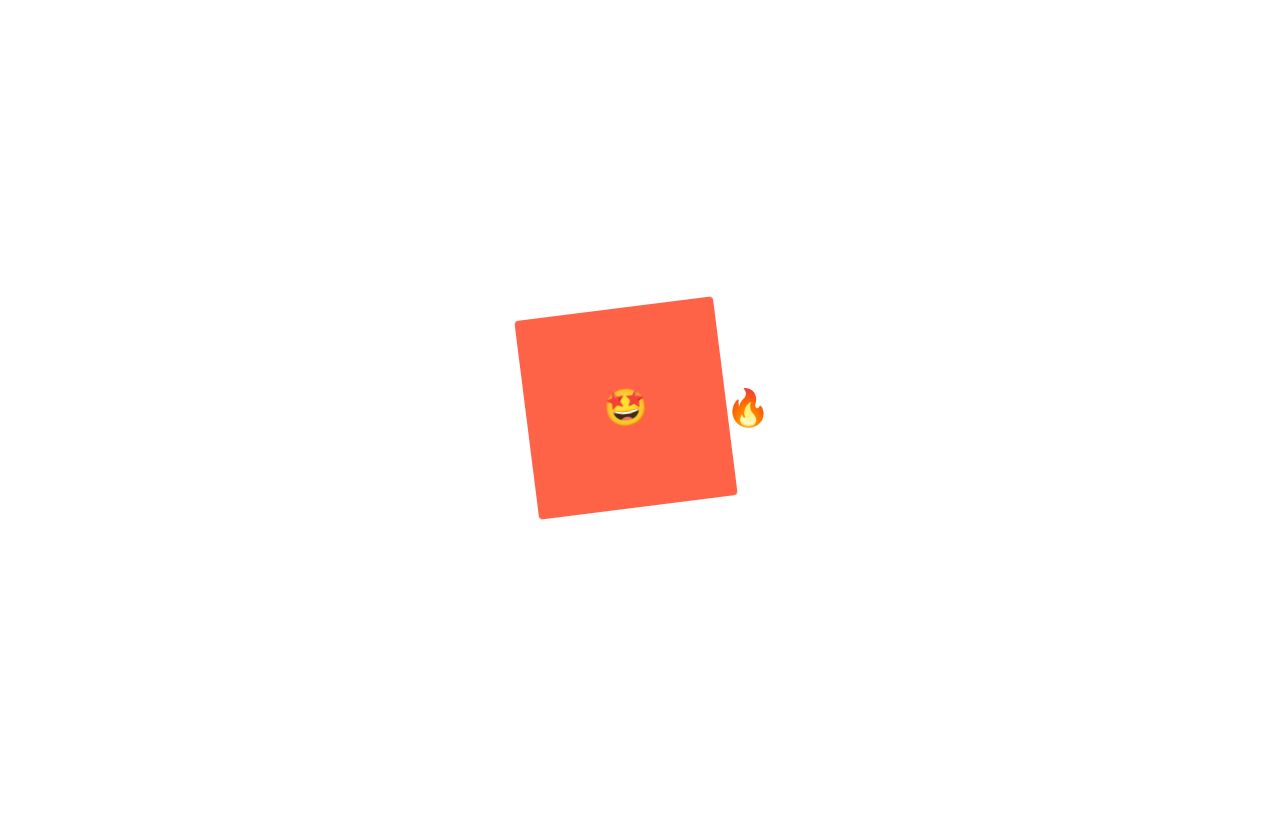
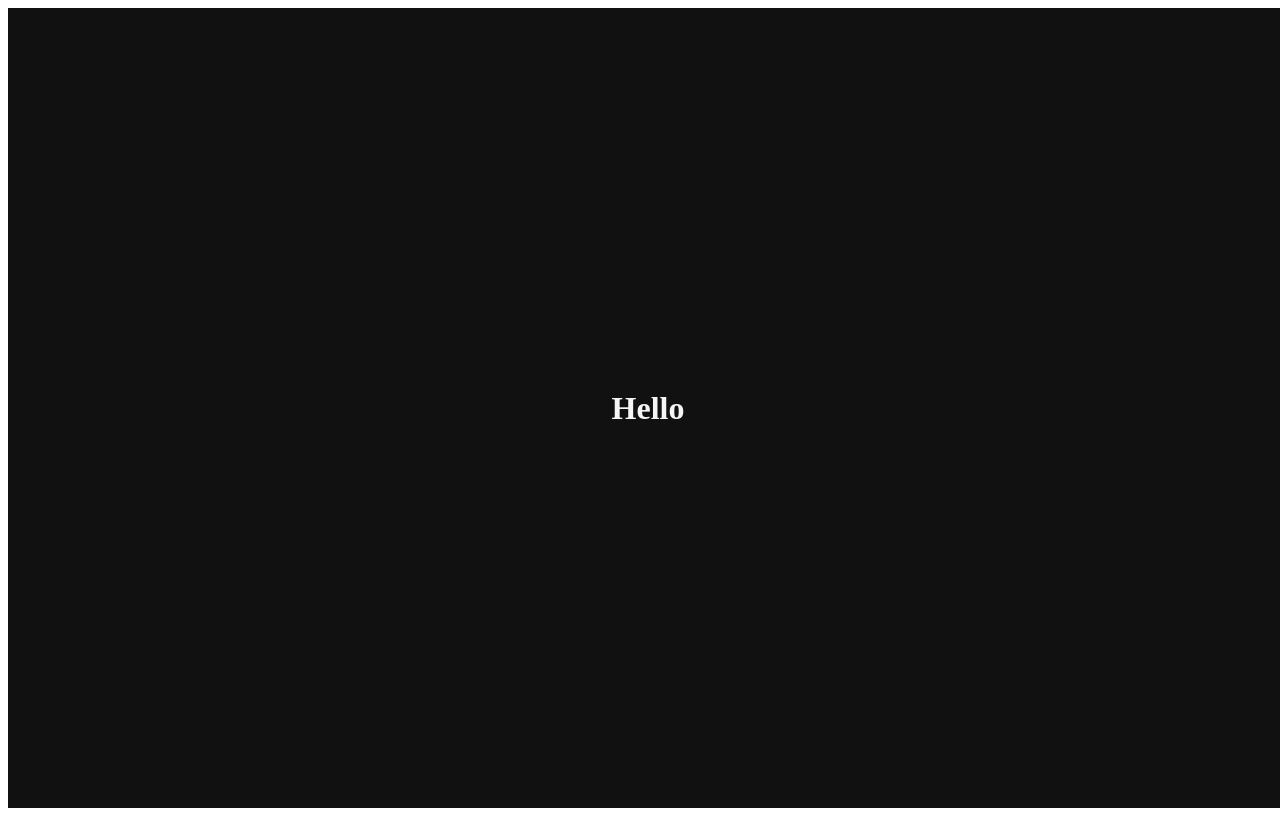
Before and after one commit to devgony/react-masterclass, a React (Create React App) app: page / in a window 1280 px wide. Built offline with nearby package versions, Linux system fonts and the light colour scheme.

Commit message:
2.7 Themes

```diff
--- a/src/App.js
+++ b/src/App.js
@@ -1,4 +1,8 @@
-import styled, { keyframes } from "styled-components";
+import styled from "styled-components";
+
+const Title = styled.h1`
+  color: ${(props) => props.theme.textColor};
+`;
 
 const Wrapper = styled.div`
   display: flex;
@@ -6,46 +10,13 @@
   width: 100vw;
   justify-content: center;
   align-items: center;
-`;
-
-const rotationAnimation = keyframes`
-  0% {
-    transform:rotate(0deg);
-    border-radius:0px;
-  }
-  50% {
-    border-radius:100px;
-  }
-  100%{
-    transform:rotate(360deg);
-    border-radius:0px;
-  }
-`;
-
-const Emoji = styled.span`
-  font-size: 36px;
-`;
-
-const Box = styled.div`
-  height: 200px;
-  width: 200px;
-  background-color: tomato;
-  display: flex;
-  justify-content: center;
-  align-items: center;
-  animation: ${rotationAnimation} 1s linear infinite;
-  ${Emoji}:hover {
-    font-size: 98px;
-  }
+  background-color: ${(props) => props.theme.backgroundColor};
 `;
 
 function App() {
   return (
     <Wrapper>
-      <Box>
-        <Emoji>🤩</Emoji>
-      </Box>
-      <Emoji>🔥</Emoji>
+      <Title>Hello</Title>
     </Wrapper>
   );
 }
--- a/src/index.js
+++ b/src/index.js
@@ -1,10 +1,23 @@
 import React from 'react';
 import ReactDOM from 'react-dom/client';
 import App from './App';
+import { ThemeProvider } from 'styled-components';
+
+const darkTheme = {
+  textColor: "whitesmoke",
+  backgroundColor: "#111",
+};
+
+const lightTheme = {
+  textColor: "#111",
+  backgroundColor: "whitesmoke",
+};
 
 const root = ReactDOM.createRoot(document.getElementById('root'));
 root.render(
   <React.StrictMode>
-    <App />
+    <ThemeProvider theme={darkTheme}>
+      <App />
+    </ThemeProvider>
   </React.StrictMode>
 );
```
Also changed, not shown: 1 other file (tests, documents, lock files or other folders).
